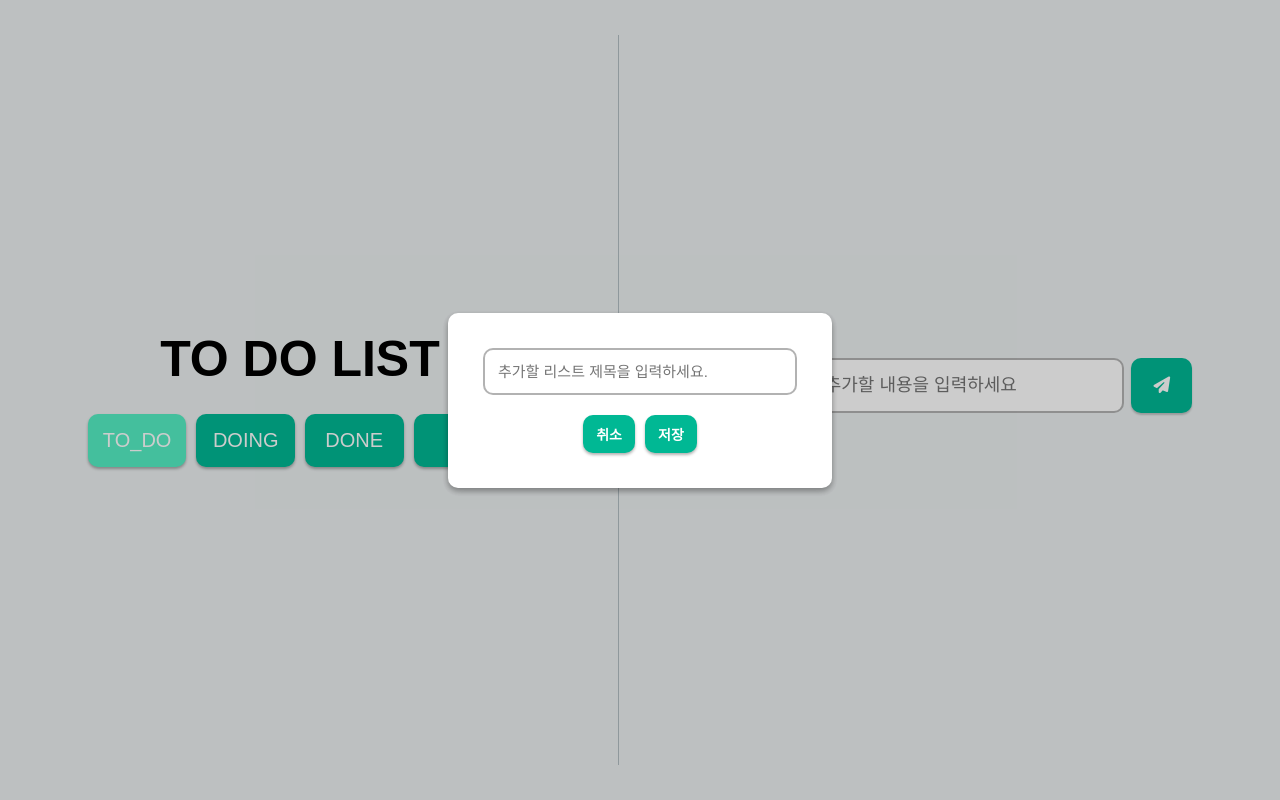
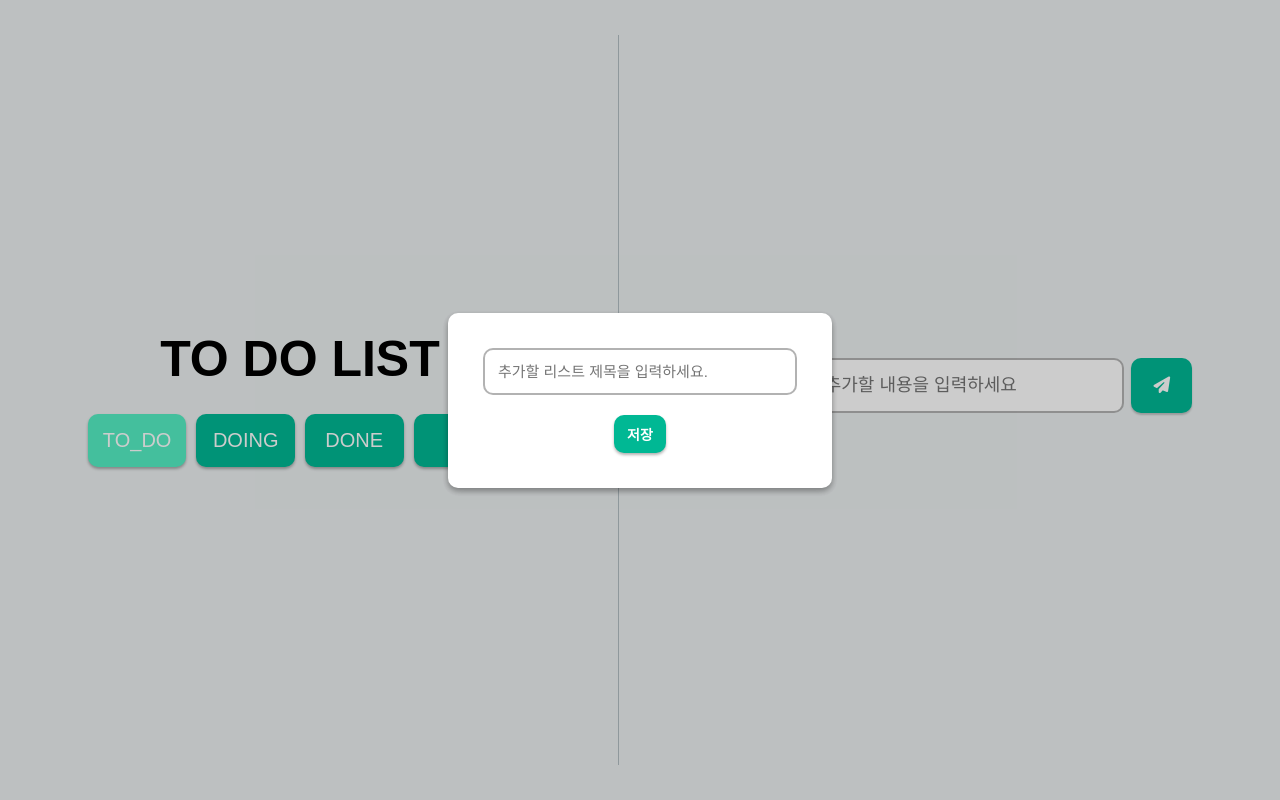
Before and after one commit to lee-yun-pyo/todolist-by-react, a React (Create React App) app: page / in a window 1280 px wide. Both pictures are taken after a click on the button 462 px from the left and 440 px from the top of the page. Built offline with nearby package versions, Linux system fonts and the light colour scheme.

Commit message:
#카테고리 추가 기능 구현

```diff
--- a/src/atoms.tsx
+++ b/src/atoms.tsx
@@ -22,6 +22,11 @@ export const toDoState = atom<IToDo[]>({
   default: [],
 });
 
+export const boardState = atom({
+  key: "board",
+  default: {},
+});
+
 export const toDoSelector = selector({
   key: "todoSelector",
   get: ({ get }) => {
--- a/src/components/TodoList.tsx
+++ b/src/components/TodoList.tsx
@@ -6,6 +6,7 @@ import {
   toDoSelector,
   Categories,
   AddListModalState,
+  boardState,
 } from "../atoms";
 import styled from "styled-components";
 import ModalAddList from "../etc/ModalAddList";
@@ -64,6 +65,7 @@ function TodoList() {
   const todos = useRecoilValue(toDoSelector);
   const [category, setCategory] = useRecoilState(toDoCategory);
   const setDisplayModal = useSetRecoilState(AddListModalState);
+  const [added, setAdded] = useRecoilState(boardState);
   const onClick = (event: React.MouseEvent<HTMLButtonElement>) => {
     setCategory(event.currentTarget.innerText as any);
   };
@@ -84,6 +86,11 @@ function TodoList() {
           <Button onClick={onClick} isActive={category === Categories.DONE}>
             {Categories.DONE}
           </Button>
+          {Object.keys(added).map((item) => (
+            <Button onClick={onClick} isActive={category === item}>
+              {item}
+            </Button>
+          ))}
           <Button isActive={false} onClick={showModal}>
             <i className="fa-solid fa-plus fa-lg"></i>
           </Button>
--- a/src/etc/ModalAddList.tsx
+++ b/src/etc/ModalAddList.tsx
@@ -1,6 +1,7 @@
 import styled from "styled-components";
-import { useRecoilState } from "recoil";
-import { AddListModalState } from "../atoms";
+import { useRecoilState, useSetRecoilState, useRecoilValue } from "recoil";
+import { AddListModalState, boardState } from "../atoms";
+import { useForm } from "react-hook-form";
 
 const Modal = styled.div<{ showModal: boolean }>`
   position: fixed;
@@ -26,30 +27,10 @@ const Content = styled.div`
   width: 30%;
   padding: 35px;
   border-radius: 10px;
-  display: flex;
-  flex-direction: column;
-  align-items: center;
   box-shadow: 0 3px 6px rgba(0, 0, 0, 0.16), 0 3px 6px rgba(0, 0, 0, 0.23);
   transform: translateZ(1);
   transition: transform 0.25s ease-out;
   animation: mmslideIn 0.3s cubic-bezier(0, 0, 0.2, 1);
-  @keyframes mmfadeIn {
-    from {
-      opacity: 0;
-    }
-    to {
-      opacity: 1;
-    }
-  }
-
-  @keyframes mmfadeOut {
-    from {
-      opacity: 1;
-    }
-    to {
-      opacity: 0;
-    }
-  }
 
   @keyframes mmslideIn {
     from {
@@ -59,15 +40,12 @@ const Content = styled.div`
       transform: translateY(0);
     }
   }
+`;
 
-  @keyframes mmslideOut {
-    from {
-      transform: translateY(0);
-    }
-    to {
-      transform: translateY(-10%);
-    }
-  }
+const Form = styled.form`
+  display: flex;
+  flex-direction: column;
+  align-items: center;
 `;
 
 const Input = styled.input`
@@ -83,8 +61,6 @@ const Input = styled.input`
     border-color: #00b894;
   }
 `;
-
-const BtnDiv = styled.div``;
 
 const Btn = styled.button`
   padding: 9px 13px;
@@ -106,19 +82,33 @@ const Btn = styled.button`
 `;
 
 function ModalAddList() {
+  const { register, handleSubmit, setValue } = useForm();
   const [displayModal, setDisplayModal] = useRecoilState(AddListModalState);
+  const setData = useSetRecoilState(boardState);
+  const data = useRecoilValue(boardState);
   const hideModal = () => {
     setDisplayModal(false);
+  };
+  const onValid = (data: any) => {
+    setData((prev) => {
+      return {
+        ...prev,
+        [data.newCategory]: [],
+      };
+    });
+    setValue("newCategory", "");
   };
   return (
     <Modal showModal={displayModal}>
       <Overlay onClick={hideModal} />
       <Content>
-        <Input placeholder="추가할 리스트 제목을 입력하세요." />
-        <BtnDiv>
-          <Btn onClick={hideModal}>취소</Btn>
+        <Form onSubmit={handleSubmit(onValid)}>
+          <Input
+            {...register("newCategory", { required: true })}
+            placeholder="추가할 리스트 제목을 입력하세요."
+          />
           <Btn>저장</Btn>
-        </BtnDiv>
+        </Form>
       </Content>
     </Modal>
   );
```
